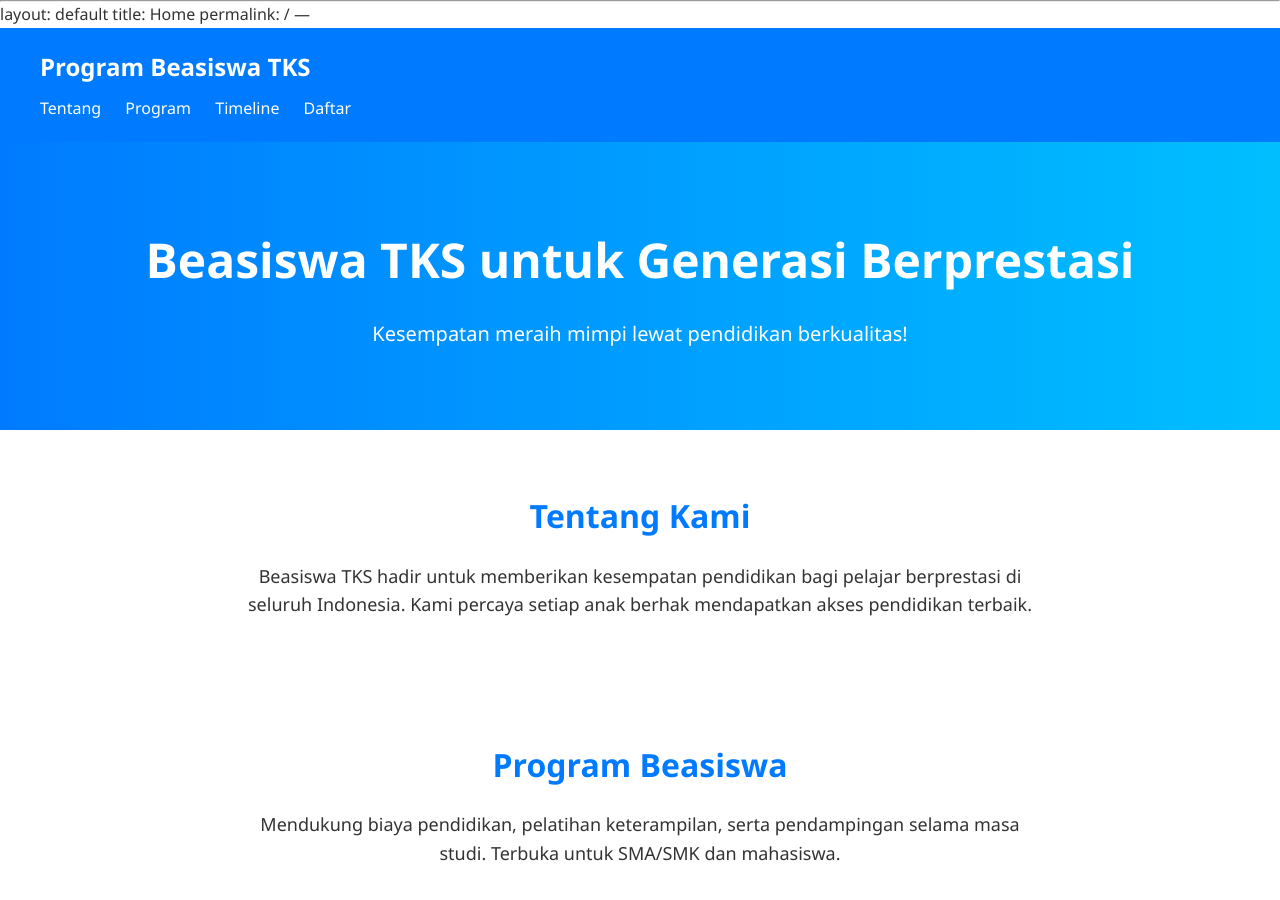
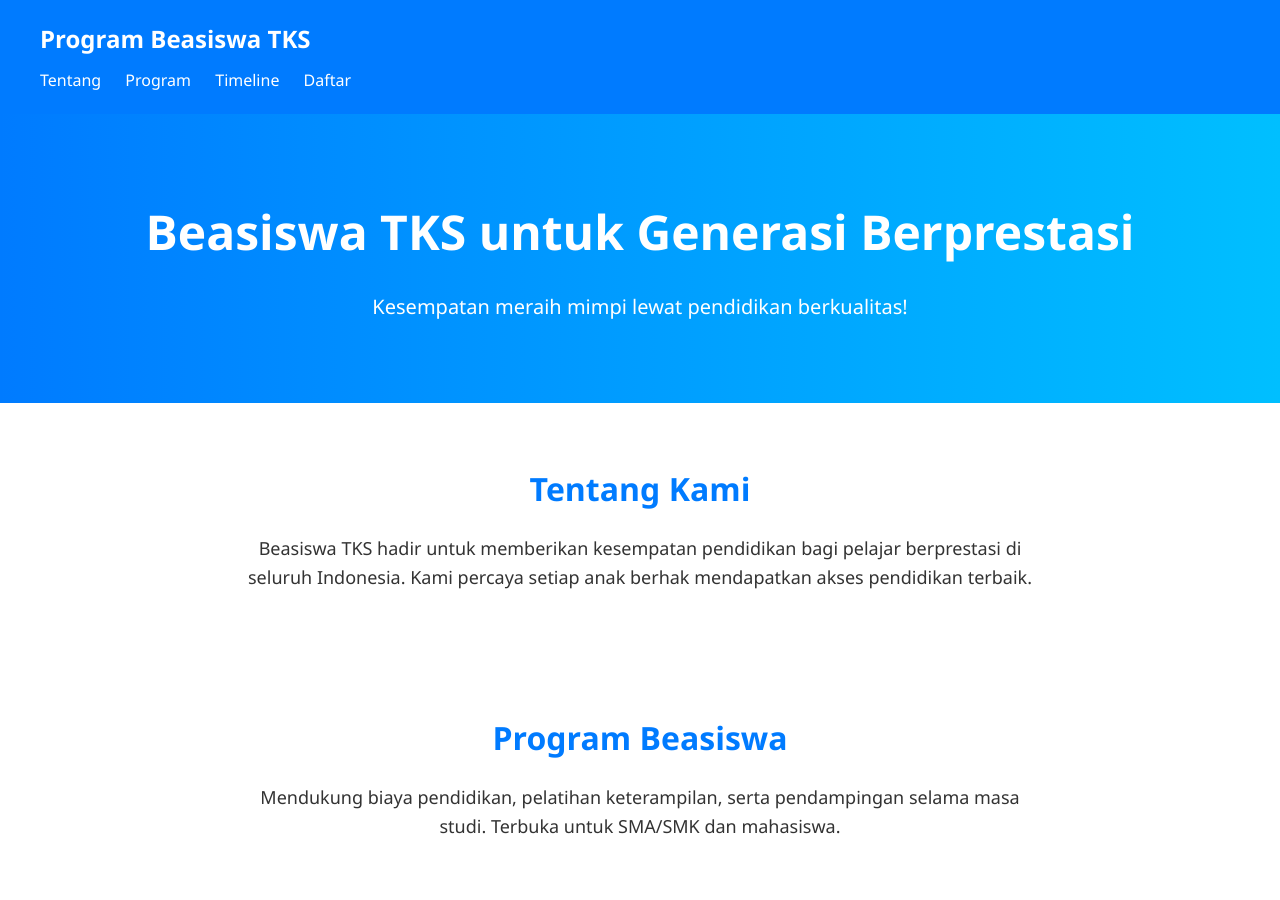
Before and after one commit to MelatiNusantara/beasiswa-tks, a Jekyll site: the page built from home.markdown, in a window 1280 px wide and 900 px high. Built offline with Jekyll 4.4.1, drawn with Linux system fonts in a browser that asks for light colours.

Commit message:
Updated Home

```diff
--- a/home.markdown
+++ b/home.markdown
@@ -3,12 +3,6 @@ title: Home
 date: 2025-04-11 07:32:00 Z
 permalink: "/"
 layout: default
----
-
----
-layout: default
-title: Home
-permalink: /
 ---
 
 <!-- Tambahkan ini agar CSS aktif -->
```
